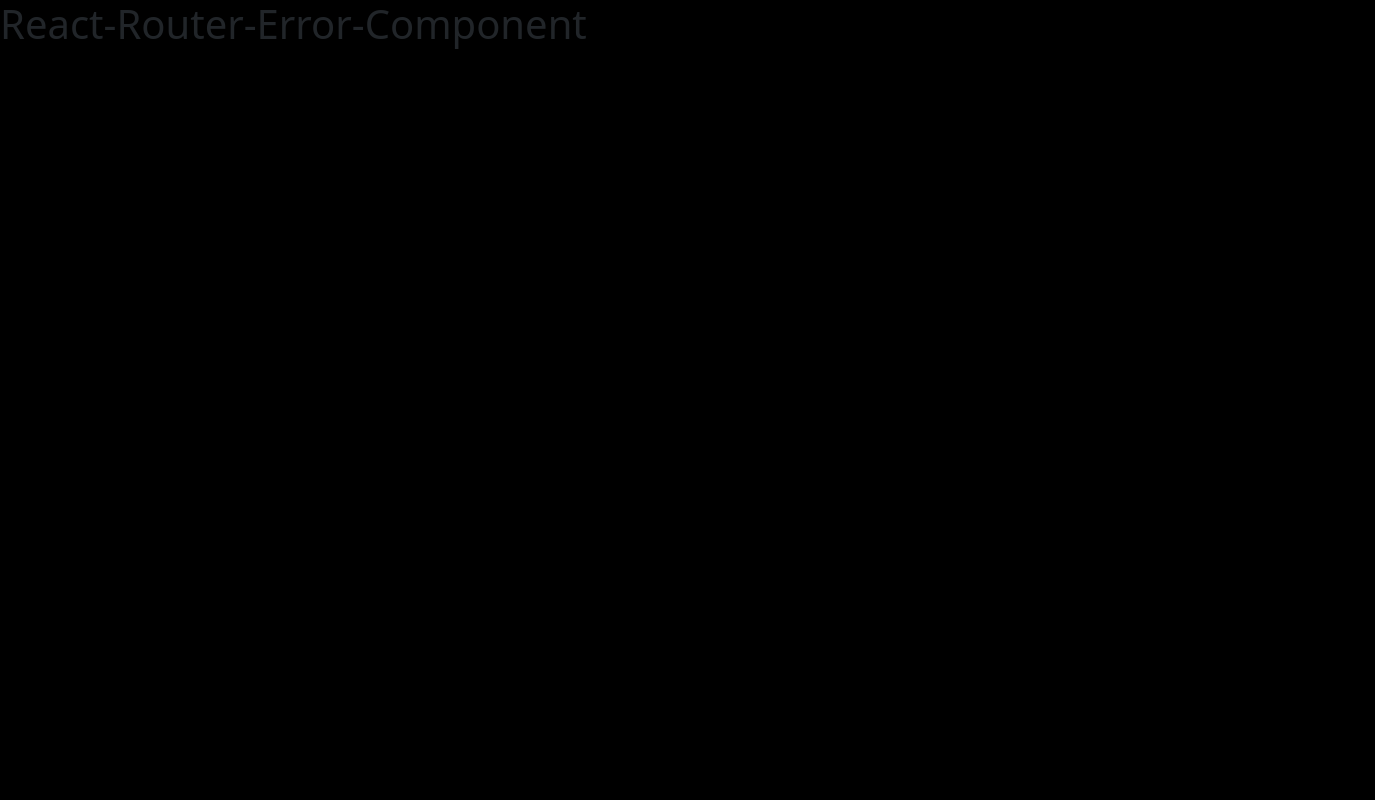
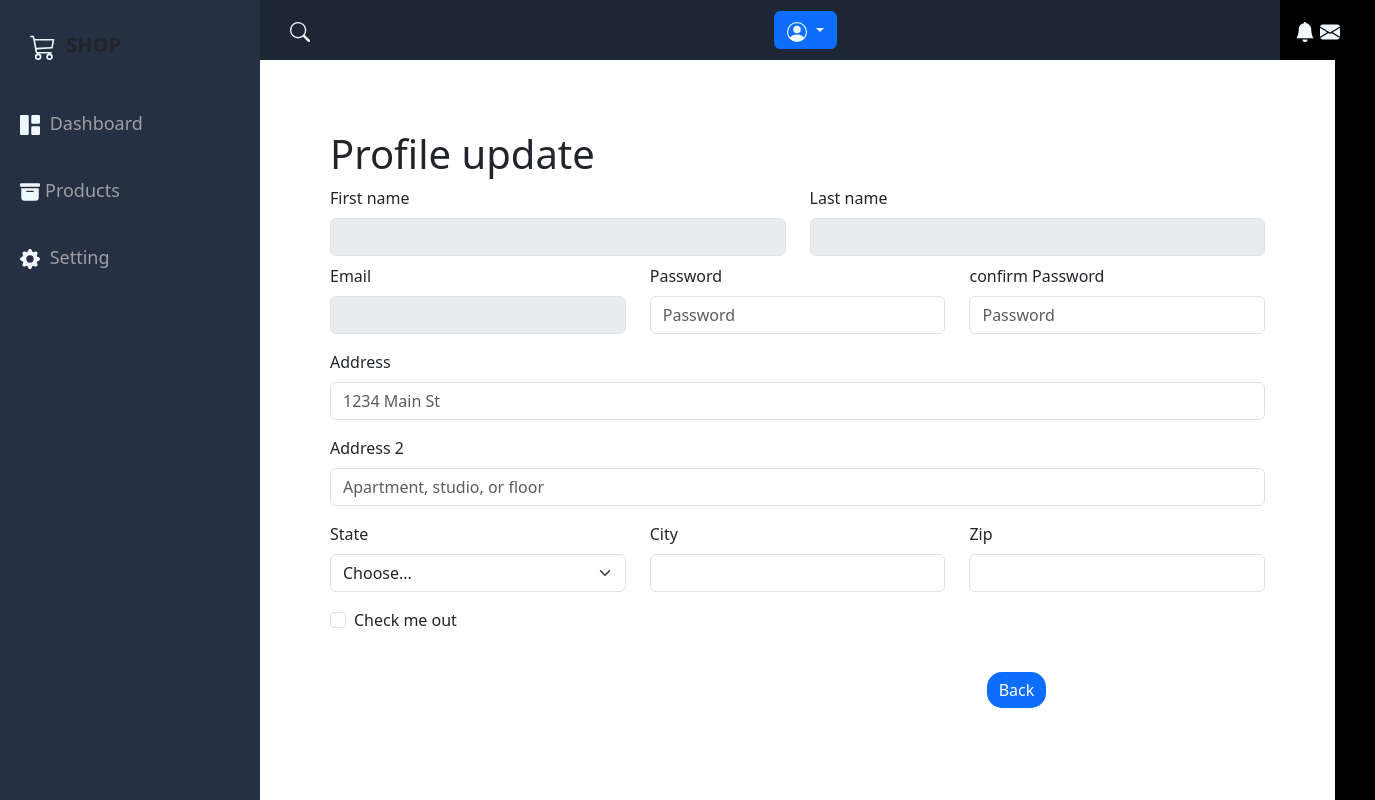
Before and after one commit to jermieo/RxWebsiteFrontEnd, a React (Vite) app: page /user/profile in a window 1280 px wide. Shown: the whole page, 1375 px wide, since content can reach past the window. Built offline with nearby package versions, Linux system fonts and the light colour scheme; no server answers; sample sign-in values are in the browser's storage; a web font is replaced by a local one.

Commit message:
profile add

```diff
--- a/src/App.jsx
+++ b/src/App.jsx
@@ -11,6 +11,7 @@
 import Products from "./component/UserPage/UserComponent/Products";
 import Home from "./component/UserPage/Home";
 import Setting from "./component/UserPage/UserComponent/Setting";
+import Profile from "./component/UserPage/UserComponent/Profile";
 
 function App() {
   return (
@@ -24,6 +25,7 @@
           <Route path="dashboard" element={<Home />} />
           <Route path="products" element={<Products />} />
           <Route path="settings" element={<Setting />} />
+          <Route path="profile" element={<Profile />} />
         </Route>
         <Route path="/resetpwpage" element={<ResetPasswordPage />} />
         <Route path="*" element={<ErrorPage />} />
--- a/src/component/UserPage/Header.jsx
+++ b/src/component/UserPage/Header.jsx
@@ -9,42 +9,53 @@
 import Dropdown from "react-bootstrap/Dropdown";
 import { useEffect } from "react";
 import { useNavigate } from "react-router-dom";
+import { Link } from "react-router-dom";
+
 const Header = ({ OpenSidebar }) => {
+  const navigation = useNavigate();
   const logout = () => {
     localStorage.removeItem("AuthorizationJwt");
     navigation("/");
   };
-  const navigation = useNavigate();
+
   useEffect(() => {
     if (!localStorage.getItem("AuthorizationJwt")) {
       navigation("/login");
     }
   }, []);
+
   return (
     <header className="header">
       <div className="menu-icon">
         <BsJustify className="icon" onClick={OpenSidebar} />
       </div>
+
       <div className="header-left">
         <BsSearch className="icon" />
       </div>
-      <div className="header-right">
-        <BsFillBellFill className="icon" />
-        <a href="https://accounts.google.com/v3/signin/identifier?authuser=0&continue=https%3A%2F%2Fmyaccount.google.com%2F%3Futm_source%3Dsign_in_no_continue%26pli%3D1&ec=GAlAwAE&hl=en&service=accountsettings&flowName=GlifWebSignIn&flowEntry=AddSession&dsh=S688754488%3A1700460952991838&theme=glif">
-          <BsFillEnvelopeFill className="icon" />
-        </a>
-
       <Dropdown className="d-inline mx-2">
         <Dropdown.Toggle id="dropdown-autoclose-true">
           <BsPersonCircle className="icon" />
         </Dropdown.Toggle>
         <Dropdown.Menu>
-            <Dropdown.Item href="#">Profile</Dropdown.Item>
+          <Dropdown.Item href="/user/profile">
+            <Link to="/user/profile" />
+            Profile
+          </Dropdown.Item>
+
           <Dropdown.Item href="#" onClick={logout}>
             LogOut
           </Dropdown.Item>
         </Dropdown.Menu>
       </Dropdown>
+      <div className="header-right">
+        <BsFillBellFill className="icon" />
+        <a
+          href="https://accounts.google.com/v3/signin/identifier?authuser=0&continue=https%3A%2F%2Fmyaccount.google.com%2F%3Futm_source%3Dsign_in_no_continue%26pli%3D1&ec=GAlAwAE&hl=en&service=accountsettings&flowName=GlifWebSignIn&flowEntry=AddSession&dsh=S688754488%3A1700460952991838&theme=glif"
+          target="_blank"
+        >
+          <BsFillEnvelopeFill className="icon" />
+        </a>
       </div>
     </header>
   );
--- a/src/component/UserPage/User.jsx
+++ b/src/component/UserPage/User.jsx
@@ -6,6 +6,7 @@
 import { Route, Routes } from "react-router-dom";
 import Products from "./UserComponent/Products";
 import Setting from "./UserComponent/Setting";
+import Profile from "./UserComponent/Profile";
 
 const User = () => {
   const [openSidebarToggle, setOpenSidebarToggle] = useState(false);
@@ -22,6 +23,7 @@
         />
         <Routes>
           <Route path="/" element={<Home />} />
+          <Route path="/profile" element={<Profile />} />
           <Route path="/dashboard" element={<Home />} />
           <Route path="/products" element={<Products />} />
           <Route path="/settings" element={<Setting />} />
--- /dev/null
+++ b/src/component/UserPage/UserComponent/Profile.jsx
@@ -0,0 +1,144 @@
+import React, { useEffect, useState } from "react";
+import Form from "react-bootstrap/Form";
+import Button from "react-bootstrap/Button";
+import Col from "react-bootstrap/Col";
+import Row from "react-bootstrap/Row";
+import axios from "axios";
+import { ToastContainer, toast } from "react-toastify";
+import "react-toastify/dist/ReactToastify.css";
+import { useNavigate } from "react-router-dom";
+
+const Profile = () => {
+  const [data, setData] = useState([]);
+  const navigation = useNavigate();
+  useEffect(() => {
+    let token = localStorage.getItem("AuthorizationJwt");
+    getdata(token);
+  }, []);
+  const getdata = async (token) => {
+    const headers = {
+      "Content-Type": "application/json",
+      token: token,
+    };
+    try {
+      await axios
+        .post("http://localhost:4000/api/registration/get/Profiledata", headers)
+        .then((res) => {
+          console.log(res, "res");
+          if (res.status == 200) {
+            setData(res.data.userdetails);
+          } else if (res.status == 201) {
+            <ToastContainer />;
+            toast.warning(res.data.message, {
+              position: toast.POSITION.TOP_RIGHT,
+            });
+          }
+        })
+        .catch((error) => console.log(error));
+    } catch (error) {
+      <ToastContainer />;
+      toast.error(error.response.data.error, {
+        position: toast.POSITION.TOP_RIGHT,
+      });
+    }
+  };
+  return (
+    <div
+      style={{
+        backgroundColor: "white",
+        width: "84vw",
+        height: "100%",
+        padding: "70px",
+      }}
+    >
+      <h1>Profile update</h1>
+      <Form>
+        {/* First Name */} {/* LastName */}
+        <Row>
+          <Col>
+            <Form.Label>First name</Form.Label>
+            <Form.Control placeholder={data.firstname} disabled={true} />
+          </Col>
+          <Col>
+            <Form.Label>Last name</Form.Label>
+            <Form.Control placeholder={data.lastname} disabled={true} />
+          </Col>
+        </Row>
+        <Row className="mb-3 pt-2">
+          <Form.Group as={Col} controlId="formGridEmail">
+            <Form.Label>Email</Form.Label>
+            <Form.Control
+              type="email"
+              placeholder={data.gmail}
+              disabled={true}
+            />
+          </Form.Group>
+
+          <Form.Group as={Col} controlId="formGridPassword">
+            <Form.Label>Password</Form.Label>
+            <Form.Control type="password" placeholder="Password" />
+          </Form.Group>
+          <Form.Group as={Col} controlId="formGridPassword">
+            <Form.Label>confirm Password</Form.Label>
+            <Form.Control type="password" placeholder="Password" />
+          </Form.Group>
+        </Row>
+        <Form.Group className="mb-3" controlId="formGridAddress1">
+          <Form.Label>Address</Form.Label>
+          <Form.Control placeholder="1234 Main St" />
+        </Form.Group>
+        <Form.Group className="mb-3" controlId="formGridAddress2">
+          <Form.Label>Address 2</Form.Label>
+          <Form.Control placeholder="Apartment, studio, or floor" />
+        </Form.Group>
+        <Row className="mb-3">
+          <Form.Group as={Col} controlId="formGridState">
+            <Form.Label>State</Form.Label>
+            <Form.Select defaultValue="Choose...">
+              <option>Choose...</option>
+              <option>...</option>
+            </Form.Select>
+          </Form.Group>
+
+          <Form.Group as={Col} controlId="formGridCity">
+            <Form.Label>City</Form.Label>
+            <Form.Control />
+          </Form.Group>
+
+          <Form.Group as={Col} controlId="formGridZip">
+            <Form.Label>Zip</Form.Label>
+            <Form.Control />
+          </Form.Group>
+        </Row>
+        <Form.Group className="mb-3" id="formGridCheckbox">
+          <Form.Check type="checkbox" label="Check me out" />
+        </Form.Group>
+        <br />
+        <div className="d-flex justify-content-around">
+          <div>
+            {/* <Button
+              variant="success"
+              type="submit"
+              style={{ border: "2px", borderRadius: "15px" }}
+            >
+              Submit
+            </Button> */}
+            {/* <ToastContainer /> */}
+          </div>
+          <div>
+            <Button
+              style={{ border: "2px", borderRadius: "15px" }}
+              onClick={() => {
+                navigation("/user/dashboard");
+              }}
+            >
+              Back
+            </Button>
+          </div>
+        </div>
+      </Form>
+    </div>
+  );
+};
+
+export default Profile;
```
Lines whose indentation alone changed are shown as unchanged.
